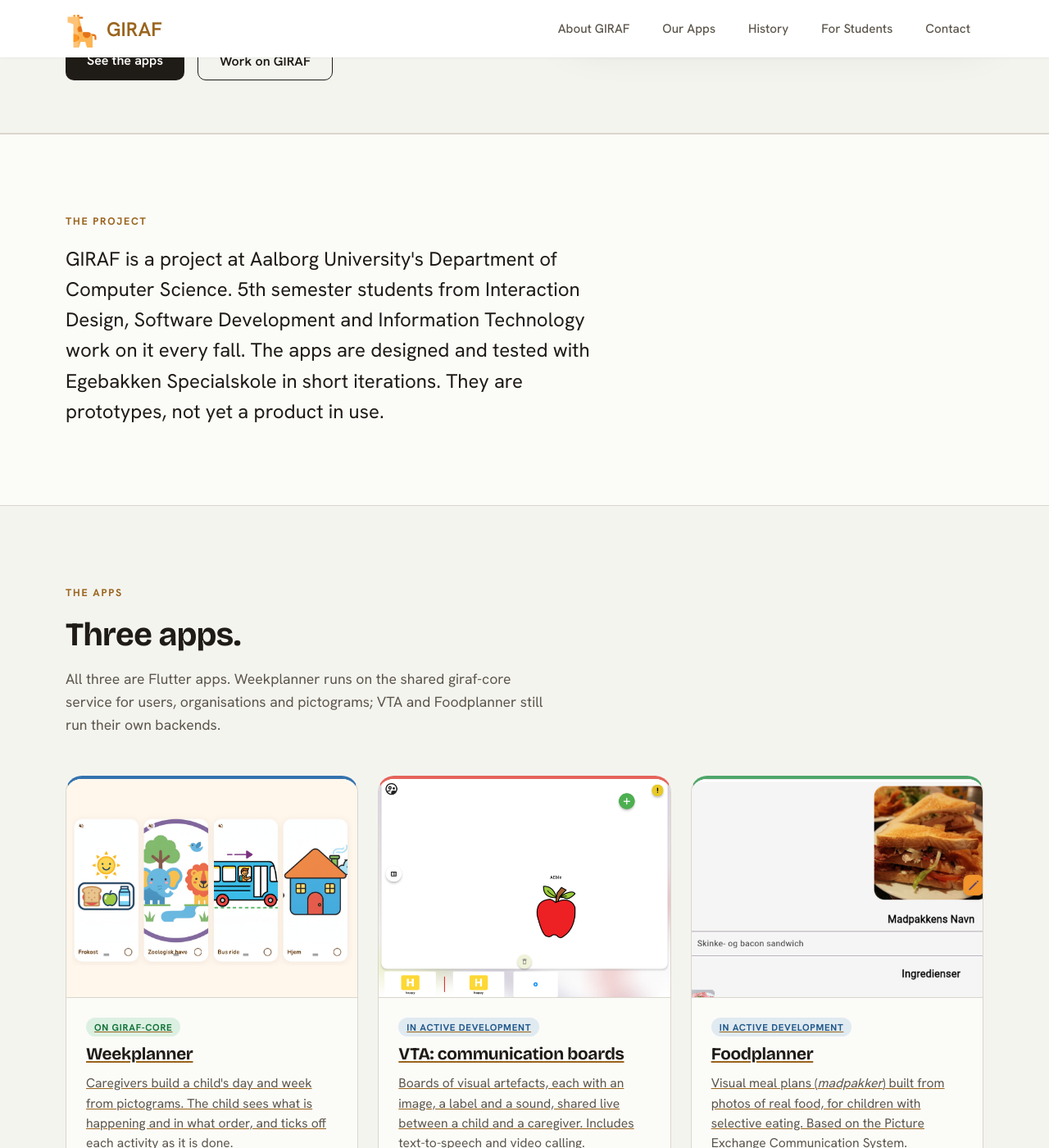
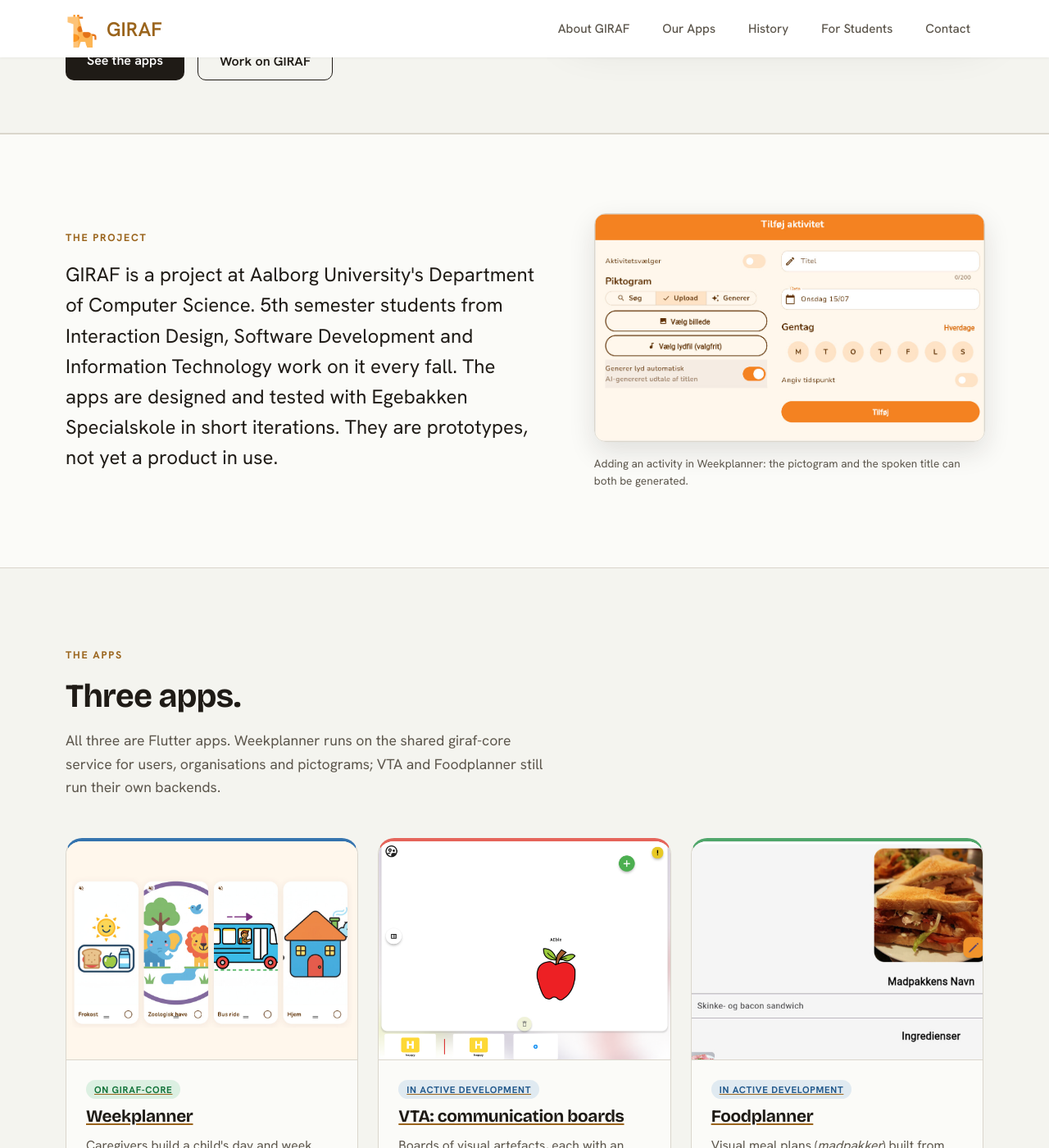
Before and after one commit to aau-giraf/GIRAF-website, a Jekyll site: the page built from index.md, in a window 1280 px wide and 1400 px high, scrolled down 495 px. Shown: the whole window at 82% size. Built offline with Jekyll 4.4.1, drawn with Linux system fonts in a browser that asks for light colours.

Commit message:
content(home): add activity-editor image beside the project text

```diff
--- a/_layouts/home.html
+++ b/_layouts/home.html
@@ -22,9 +22,15 @@ title: Home
 </section>
 
 <section class="band band--raised" id="what">
-  <div class="band-inner intro">
-    <p class="eyebrow">The project</p>
-    <p class="intro__lead">GIRAF is a project at Aalborg University's Department of Computer Science. 5th semester students from Interaction Design, Software Development and Information Technology work on it every fall. The apps are designed and tested with Egebakken Specialskole in short iterations. They are prototypes, not yet a product in use.</p>
+  <div class="band-inner intro intro-grid">
+    <div class="intro-text">
+      <p class="eyebrow">The project</p>
+      <p class="intro__lead">GIRAF is a project at Aalborg University's Department of Computer Science. 5th semester students from Interaction Design, Software Development and Information Technology work on it every fall. The apps are designed and tested with Egebakken Specialskole in short iterations. They are prototypes, not yet a product in use.</p>
+    </div>
+    <figure class="intro-shot">
+      <img src="{{ '/assets/screenshots/weekplanner/05-add-activity.jpg' | relative_url }}" alt="Weekplanner's add-activity editor: options to search, upload or generate a pictogram, a toggle for a generated spoken title, and fields for title, date and repeat days" loading="lazy">
+      <figcaption>Adding an activity in Weekplanner: the pictogram and the spoken title can both be generated.</figcaption>
+    </figure>
   </div>
 </section>
 
--- a/_sass/_home.scss
+++ b/_sass/_home.scss
@@ -56,6 +56,42 @@
   margin: 0;
 
   em { font-style: italic; }
+}
+
+.intro-grid {
+  display: grid;
+  grid-template-columns: 1.1fr 0.9fr;
+  gap: $s-6;
+  align-items: center;
+}
+
+.intro-shot {
+  margin: 0;
+
+  img {
+    display: block;
+    width: 100%;
+    max-width: 100%;
+    height: auto;
+    margin: 0;
+    border: 1px solid $line;
+    border-radius: $r-lg;
+    box-shadow: 0 12px 32px rgba(31, 27, 22, 0.12);
+  }
+
+  figcaption {
+    font-size: 0.85rem;
+    color: $ink-soft;
+    margin-top: $s-2;
+    line-height: 1.5;
+  }
+}
+
+@media (max-width: $tablet-width) {
+  .intro-grid {
+    grid-template-columns: 1fr;
+    gap: $s-4;
+  }
 }
 
 /* --- app board ----------------------------------------------- */
```
